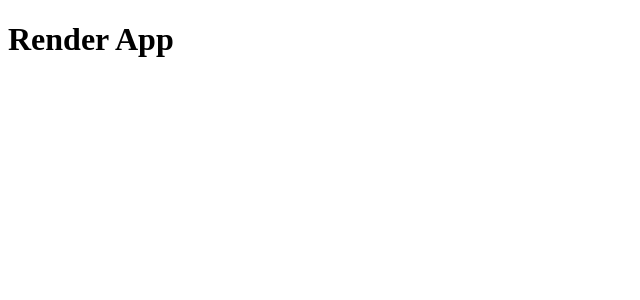
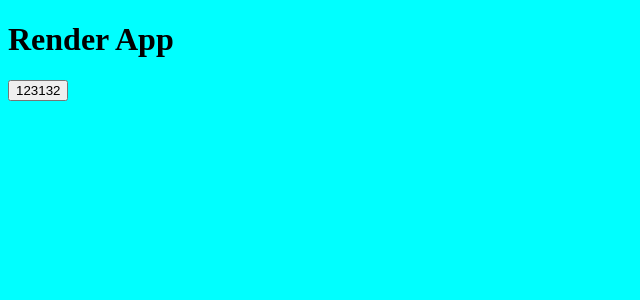
Before and after one commit to Maxxich/React-Redux-Webpack-Base-Project, a React app: page / in a window 1280 px wide. Shown: the top 300 px of the page, without its empty margins (0-640 px from the left). Built offline with nearby package versions, Linux system fonts and the light colour scheme.

Commit message:
Css, Sass loaders, modules

```diff
--- a/src/App/App.tsx
+++ b/src/App/App.tsx
@@ -1,11 +1,16 @@
 import * as React from 'react';
+import './index.scss'
+import Button from 'shared/Button/Button'
 
 interface IAppProps {
 }
 
 const App: React.FunctionComponent<IAppProps> = (props) => {
   return (
-    <h1>Render App</h1>
+    <>
+      <h1>Render App</h1>
+      <Button/>
+    </>
   );
 };
 
--- /dev/null
+++ b/src/App/index.scss
@@ -0,0 +1,3 @@
+body {
+  background-color: aqua;
+}
--- /dev/null
+++ b/src/App/types/global.d.ts
@@ -0,0 +1,5 @@
+declare module '*.scss' {
+  type IClassNames = Record<string, string>
+  const classnames: IClassNames
+  export = classnames
+}
--- /dev/null
+++ b/src/shared/Button/Button.module.scss
@@ -0,0 +1,5 @@
+.Button {
+  &:hover{
+    opacity: 0;
+  }
+}
--- /dev/null
+++ b/src/shared/Button/Button.tsx
@@ -0,0 +1,12 @@
+import cls from './Button.module.scss'
+
+interface IButtonProps {
+}
+
+const Button: React.FunctionComponent<IButtonProps> = (props) => {
+  return (
+    <button className={cls.Button}>123132</button>
+  );
+};
+
+export default Button;
```
Also changed, not shown: package.json (+6 -1 lines), 4 other files (tests, documents, lock files or other folders).
